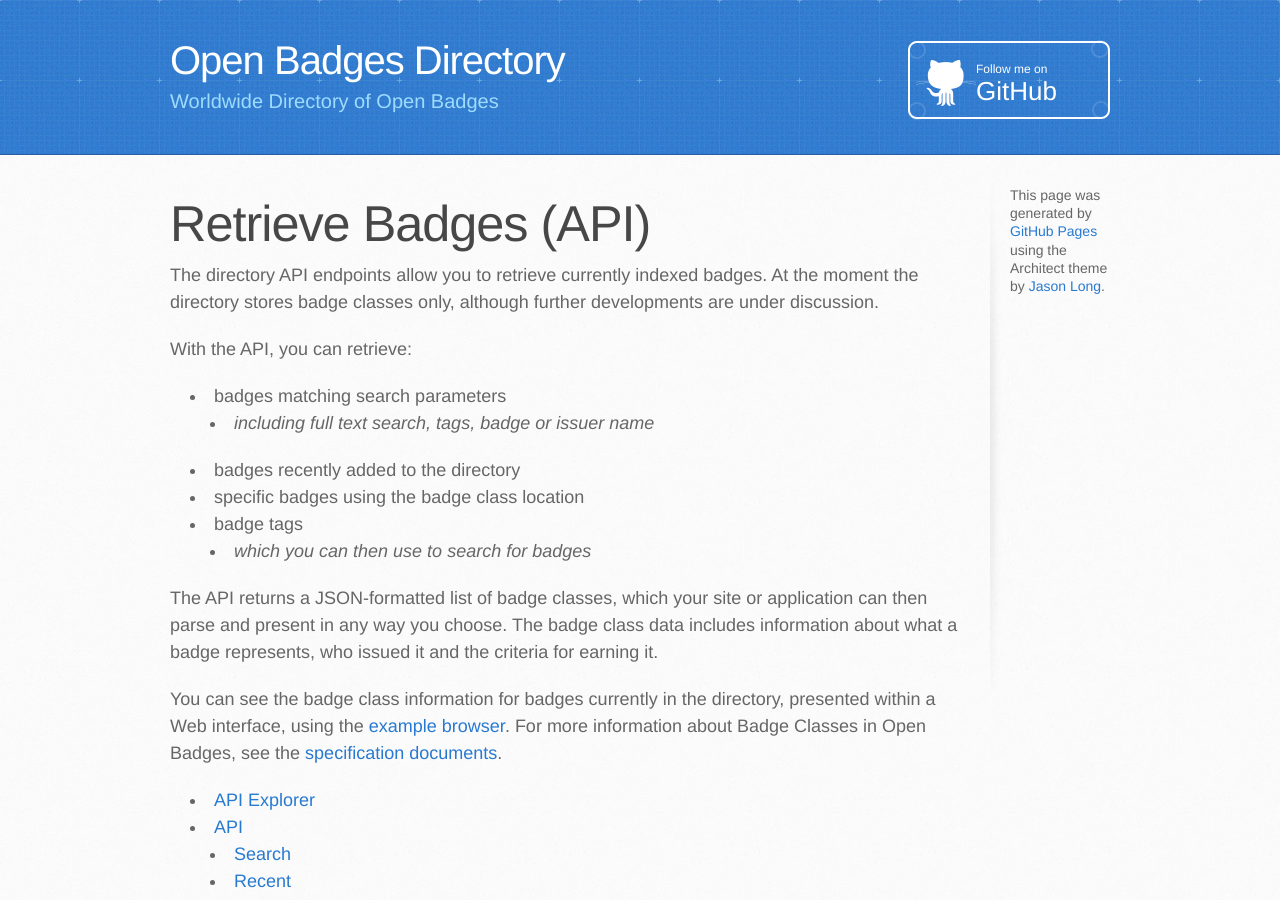
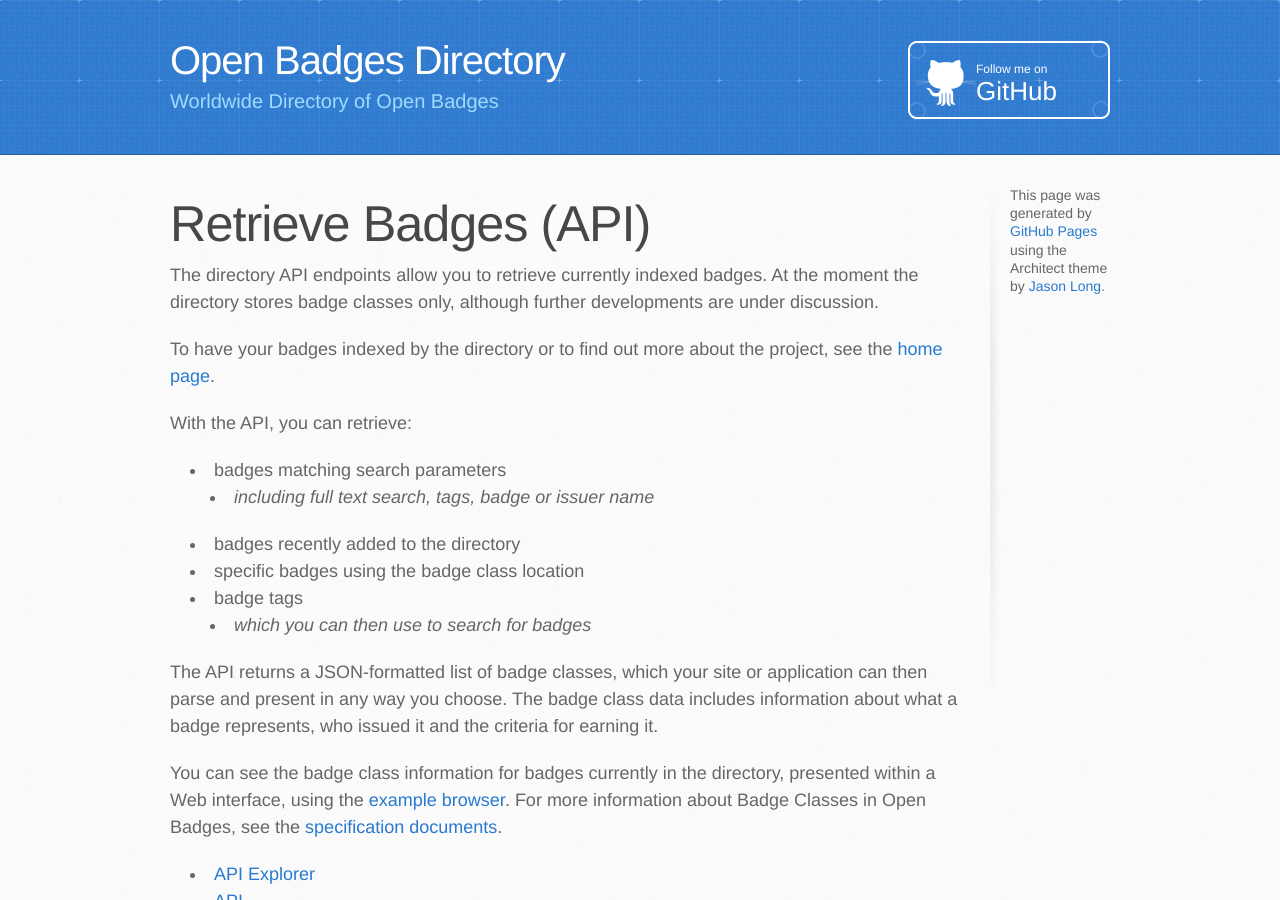
Before and after one commit to OpenWorksGroup/openbadges-directory, a Jekyll site: the page built from directory-api.markdown, in a window 1280 px wide and 900 px high. Built offline with Jekyll 4.4.1, drawn with Linux system fonts in a browser that asks for light colours; Markdown is read by kramdown in place of the engine named in the settings.

Commit message:
Update directory-api.markdown

```diff
--- a/directory-api.markdown
+++ b/directory-api.markdown
@@ -5,6 +5,8 @@ layout: site
 # Retrieve Badges (API)
 
 The directory API endpoints allow you to retrieve currently indexed badges. At the moment the directory stores badge classes only, although further developments are under discussion.
+
+To have your badges indexed by the directory or to find out more about the project, see the [home page](http://directory.openbadges.org).
 
 With the API, you can retrieve:
 
```
